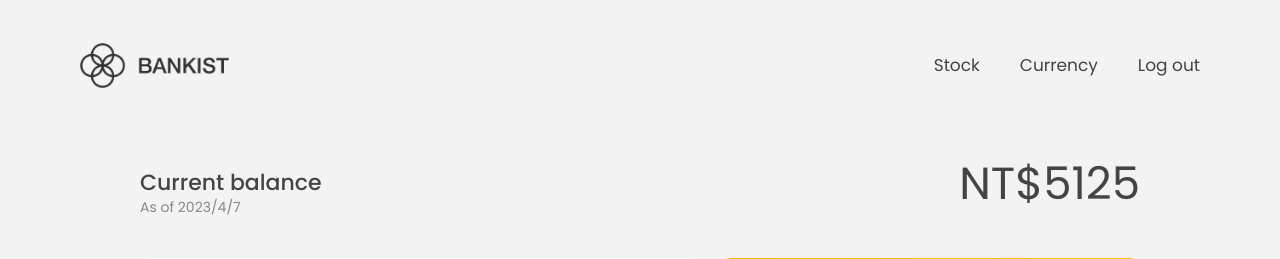
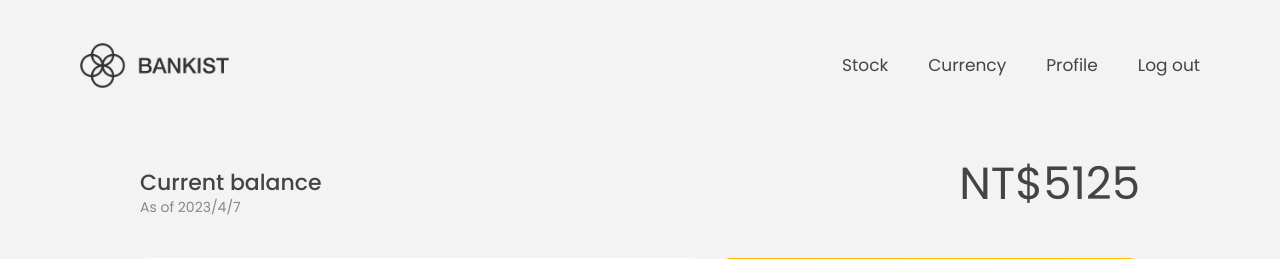
Before and after one commit to Ru960413/finance--Django-, a Django app: page /bank/ in a window 1280 px wide. Shown: the top 259 px of the page. Run offline with Django 4.2, Linux system fonts and the light colour scheme; a user stored in the database is signed in; data comes from the database, SQL or seed files in the repository; some libraries are stand-ins or nearby versions.

Commit message:
add user profile nav link

```diff
--- a/users/templates/users/navbar.html
+++ b/users/templates/users/navbar.html
@@ -25,6 +25,9 @@
     </li>
     {% endif %}
     <li class="nav__item">
+      <a class="nav__link" href="#">Profile</a>
+    </li>
+    <li class="nav__item">
       <a class="nav__link" href="{% url 'logout' %}">Log out</a>
     </li>
 
```
